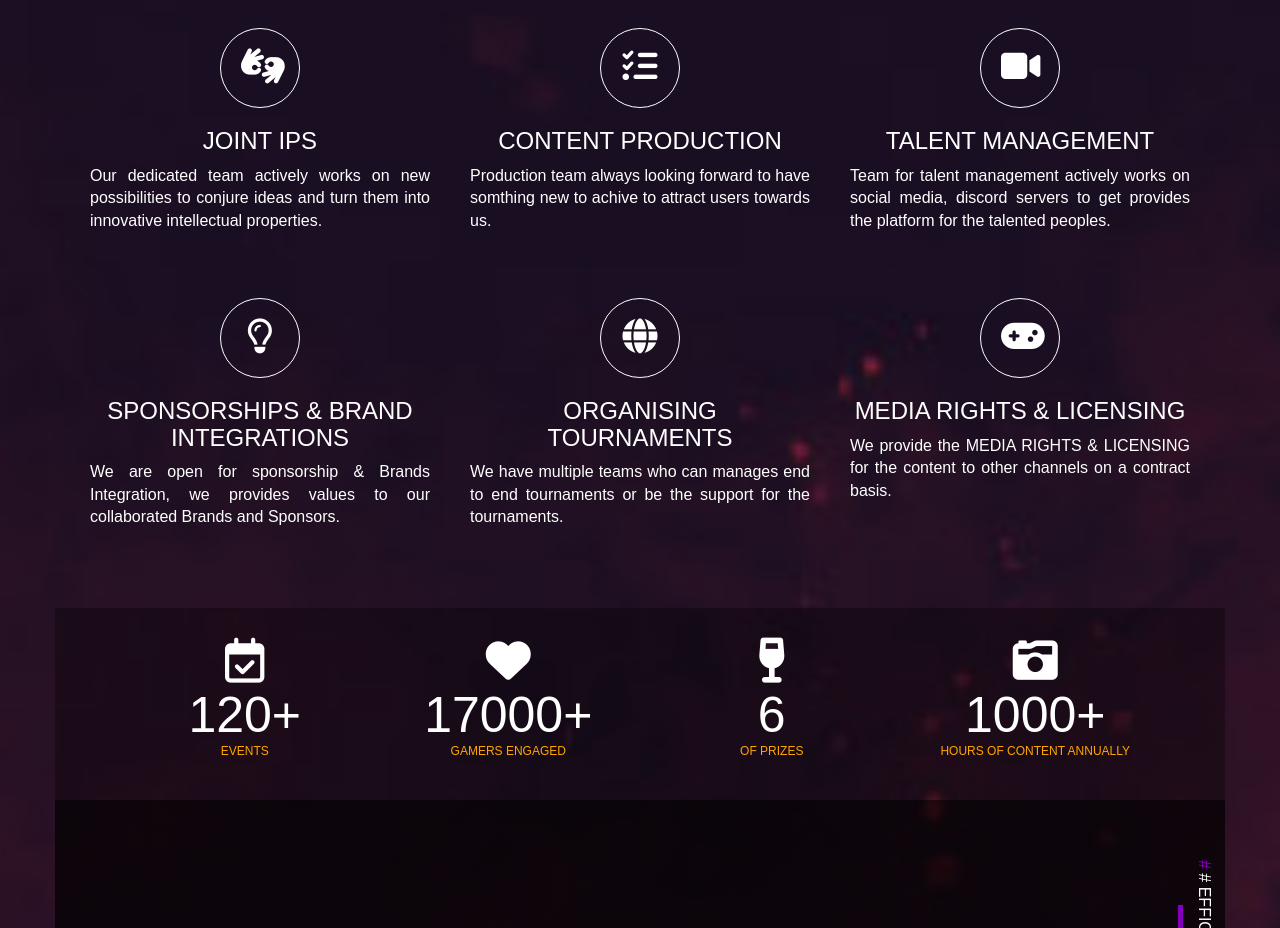
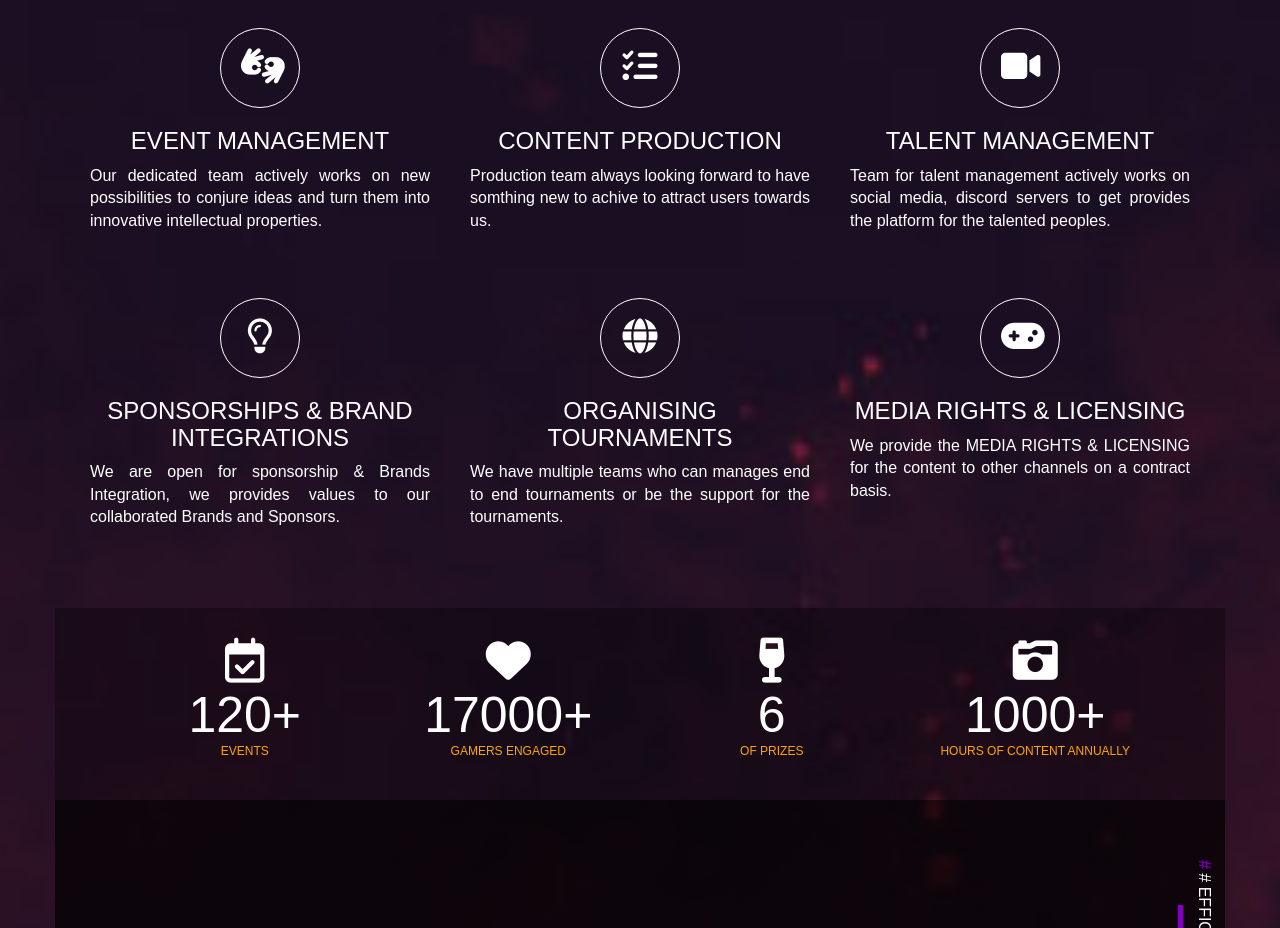
Before and after one commit to dhanendra-kumar/acbc, a plain HTML site: page index.html in a window 1280 px wide. Shown: the part 1080-2008 px from the top of the page. Drawn offline with Linux system fonts and the light colour scheme.

Commit message:
Updated services

```diff
--- a/index.html
+++ b/index.html
@@ -81,7 +81,7 @@
                 <div class="service-box-container">
                     <div class="service-box-item animatable fadeInUp" data-toggle="modal" data-target="#myModal">
                         <i class="fa fa-american-sign-language-interpreting item-fa-icon-with-circle" aria-hidden="true"></i>
-                        <h3 class=" uppercase">joint ips</h3>
+                        <h3 class=" uppercase">Event Management</h3>
                         <p>Our dedicated team actively works on new possibilities to conjure ideas and turn them into innovative intellectual properties.
                         </p>
                     </div>
```
